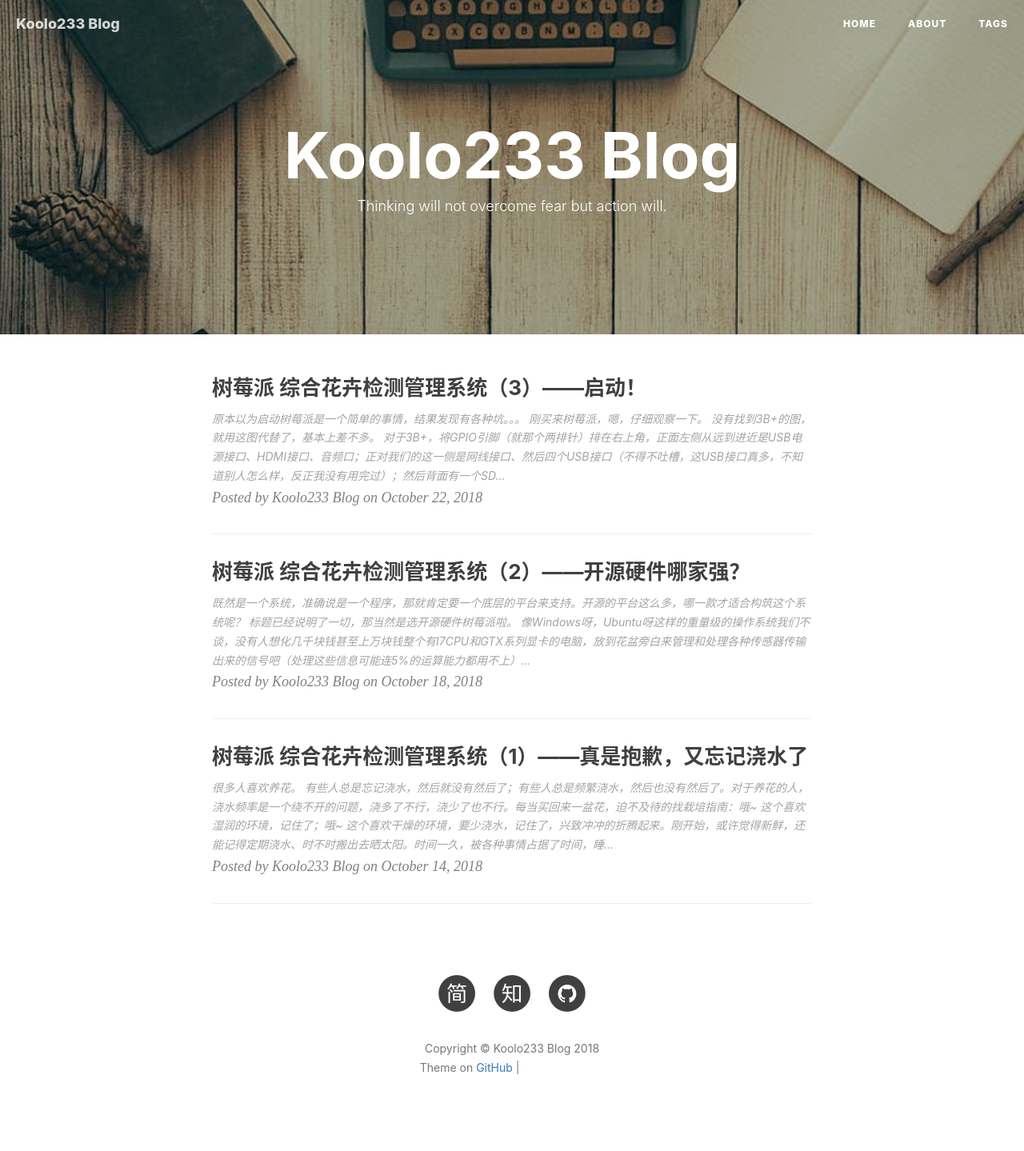
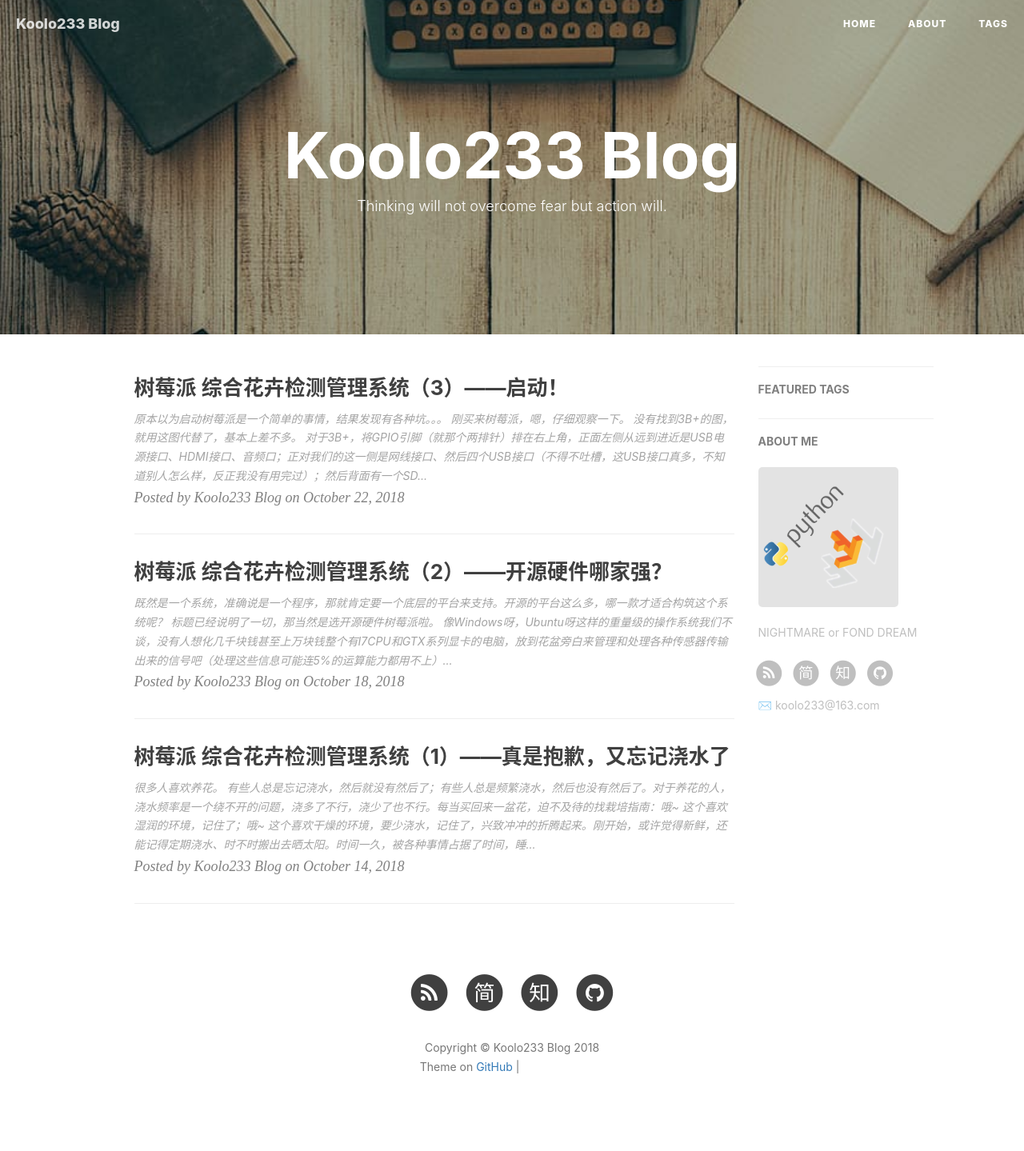
Before and after one commit to USTB-MLgroup/ustb-mlgroup.GITHUB.IO, a Jekyll site: the page built from index.html, in a window 1280 px wide. Shown: the whole page at 80% size. Built offline with Jekyll 4.4.1, drawn with Linux system fonts in a browser that asks for light colours; nearby versions of some CDN libraries; the list of posts is cut into pages by our own code; comment, search, counter and statistics services are not loaded; part of the change alters nothing that is shown; grey boxes are pictures that could not be loaded.

Commit message:
Update _config.yml

```diff
--- a/_config.yml
+++ b/_config.yml
@@ -10,14 +10,14 @@ baseurl: ""      # for example, '/blog' if your blog hosted on 'host/blog'
 github_repo: "https://github.com/koolo233/koolo233.github.io.git" # you code repository
 
 # Sidebar settings
-sidebar: False                        # whether or not using Sidebar.
+sidebar: True                       # whether or not using Sidebar.
 sidebar-about-description: "NIGHTMARE or FOND DREAM"
 sidebar-avatar: /img/avatar_my.jpg      # use absolute URL, seeing it's used in both `/` and `/about/`
 
 
 
 # SNS settings
-RSS: False
+RSS: True
 # weibo_username:     qiubaiying
 zhihu_username:     yang-jiang-30-82
 github_username:    Koolo233
@@ -61,7 +61,7 @@ kramdown:
 
 # Gitalk
 gitalk:
-  enable: False    #是否开启Gitalk评论
+  enable: True    #是否开启Gitalk评论
   clientID: cfc875977e1635896d50                          #生成的clientID
   clientSecret: f708275a3a34b4aab6f44d8ec2cefcd022e17f54   #生成的clientSecret
   repo: koolo233.github.io    #仓库名称
@@ -74,7 +74,7 @@ gitalk:
 
 # Analytics settings
 # Baidu Analytics
-# ba_track_id: 52370d17ac927bd2fed5028233cf6b12
+ba_track_id: 52370d17ac927bd2fed5028233cf6b12
 
 # Google Analytics
 # ga_track_id: 'UA-90855596-1'            # Format: UA-xxxxxx-xx
@@ -85,14 +85,14 @@ gitalk:
 
 
 # Featured Tags
-featured-tags: False                     # 是否使用首页标签
+featured-tags: True                     # 是否使用首页标签
 featured-condition-size: 1              # 相同标签数量大于这个数，才会出现在首页
 
 
 
 # Progressive Web Apps
 chrome-tab-theme-color: "#000000"
-service-worker: False
+service-worker: True
 
 
 
```
